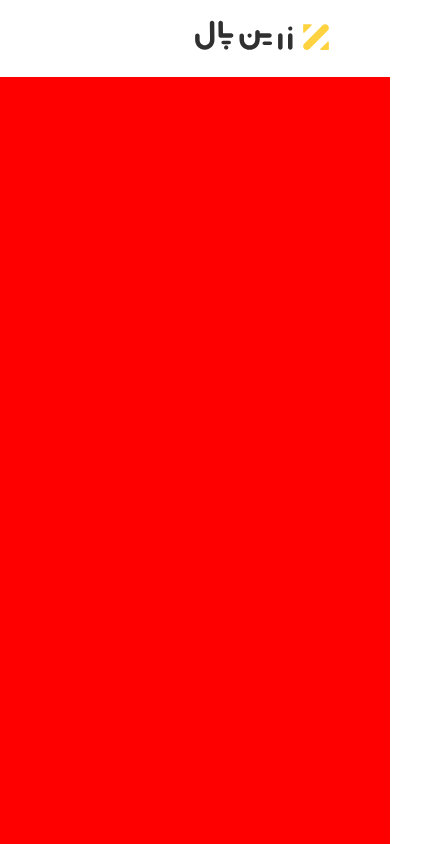
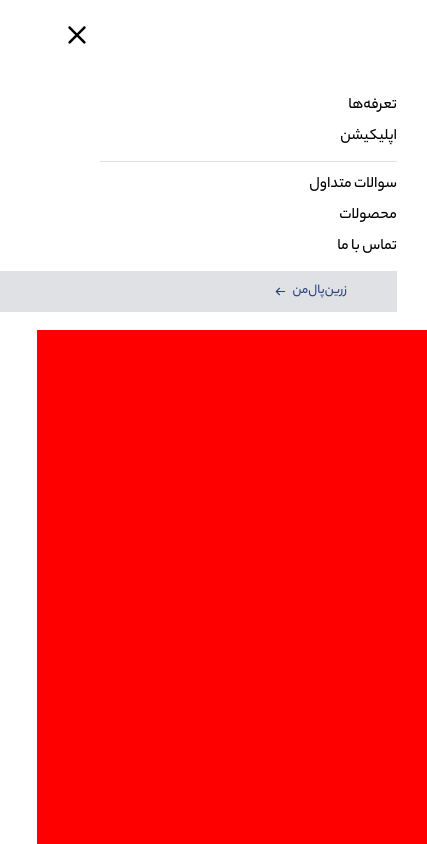
Before and after one commit to Reza-Keymasi/Zarin-Pal-Landing-Page-With-React.js, a React (Create React App) app: page / in a window 390 px wide. Shown: the top 844 px of the page, 427 px wide, since content can reach past the window. Built offline with nearby package versions, Linux system fonts and the light colour scheme.

Commit message:
HamburgerMenu created and also it takes an animation. i use useState Hook to change the state that Menu is open or not

```diff
--- a/src/components/Navbar.jsx
+++ b/src/components/Navbar.jsx
@@ -1,9 +1,19 @@
-import React from 'react';
+import React, { useState } from 'react';
 import styles from "./Navbar.module.css";
+
+// Images
 import logo from "../assets/images/logo-white.svg";
 import down from "../assets/images/down-arrow-svgrepo-com.svg";
+import Hamburger from "../assets/images/hamburger.svg";
+import Cross from "../assets/images/cross.svg";
+import LeftArrow from "../assets/images/arrow.svg";
 
 const Navbar = () => {
+
+    const [ open, setOpen ] = useState(false);
+
+
+
     return (
         <div>
         <header>
@@ -13,7 +23,7 @@ const Navbar = () => {
 
             <nav>
                 <ul className={styles.HeaderUl}>
-                    <li className={styles.MoreMenu} id="show-production">
+                    <li className={styles.MoreMenu} id="show-product-menu">
                         <a href="/#">محصولات</a>
                         <img src={down} alt="down-arrow" />
                     </li>
@@ -30,7 +40,7 @@ const Navbar = () => {
                         <a href="/#">تماس‌با‌ما</a>
                     </li>
 
-                    <li className={styles.MoreMenu}>
+                    <li className={styles.MoreMenu} id="show-more-menu">
                         <a href="/#">بیش‌تر</a>
                         <img src={down} alt="down-arrow" />
                     </li>
@@ -40,6 +50,55 @@ const Navbar = () => {
                     </li>
                 </ul>
             </nav>
+
+            {/* Hamburger Menu */}
+            <div>
+
+                <img className={styles.HamburgerIcon}
+                src={Hamburger}
+                alt="hamburger"
+                onClick={() => setOpen(false)}
+                />
+            </div>
+
+
+            <div className={!open ? styles.HamburgerMenu : styles.CloseHamburgerMenu}>
+
+                <div className={styles.CrossIcon}>
+                    <img src={Cross} alt="cross-icon"
+                    onClick={() => setOpen(true)}
+                    />
+                </div>
+
+
+                <div className={styles.HamburgerItems}>
+                    <ul>
+                        <li>
+                            <a href="/#">تعرفه‌ها</a>
+                        </li>
+                        <li>
+                            <a href="/#">اپلیکیشن</a>
+                        </li>
+                        <div></div>
+                        <li>
+                            <a href="/#">سوالات متداول</a>
+                        </li>
+                        <li>
+                            <a href="/#">محصولات</a>
+                        </li>
+                        <li>
+                            <a href="/#">تماس با ما</a>
+                        </li>
+                    </ul>
+
+                <div className={styles.MoreItems}>
+                    <a href="/#">زرین‌پال‌من</a>
+                    <img src={LeftArrow} alt="leftarrow" />
+                </div>
+
+                </div>
+            </div>
+
         </header>
         <div style={{width:"100vw", height:"2000px", backgroundColor:"red"}}>
 
--- a/src/components/Navbar.module.css
+++ b/src/components/Navbar.module.css
@@ -55,6 +55,95 @@ header {
 
 }
 
+.HamburgerIcon {
+    width: 27px;
+    display: none;
+}
+
+.HamburgerMenu {
+    position: fixed;
+    top: 0;
+    right: 0;
+    background-color: #fff;
+    z-index: 100;
+    width: 100%;
+    font-family: YekanBakhMedium;
+    transform: translateY(-100%);
+    animation: fadeInDown 0.25s forwards;
+}
+
+.CloseHamburgerMenu {
+    display:none;
+}
+
+.CrossIcon {
+    width: 100%;
+    text-align: left;
+    padding: 25px 0;
+}
+
+.CrossIcon img {
+    width: 20px;
+    margin-left: 30px;
+}
+
+.HamburgerItems {
+    padding: 10px 30px;
+}
+
+.HamburgerItems ul {
+    list-style: none;
+}
+
+.HamburgerItems a {
+    text-decoration: none;
+    color: black;
+    display: inline-block;
+    padding: 3px 0;
+}
+
+.HamburgerItems div {
+    height: 1px;
+    background-color: #dfe1e4;
+    width: 90%;
+    margin: 8px 0;
+}
+
+.MoreItems {
+    display: flex;
+    background-color: #eee;
+    padding: 20px 50px;
+    align-items: center;
+}
+
+.MoreItems img {
+    width: 15px;
+    margin-right: 5px;
+}
+
+.MoreItems a {
+    text-decoration: none;
+    color: #28457b;
+    font-size: 0.85rem;
+}
+
+/* .ShowHamburgerMenu {
+
+} */
+
+@keyframes fadeInDown {
+    0% {
+        opacity: 0;
+        transform: translateY(-100%)
+    }
+    100% {
+        opacity: 1;
+        transform: translateY(0)
+    }
+}
+
+
+
 /* Media Queries */
 
 @media (max-width: 1200px) {
@@ -87,4 +176,7 @@ header {
         width: auto;
         padding: 10px 8px;
     }
+    .HamburgerIcon {
+        display: block
+    }
 }
```
